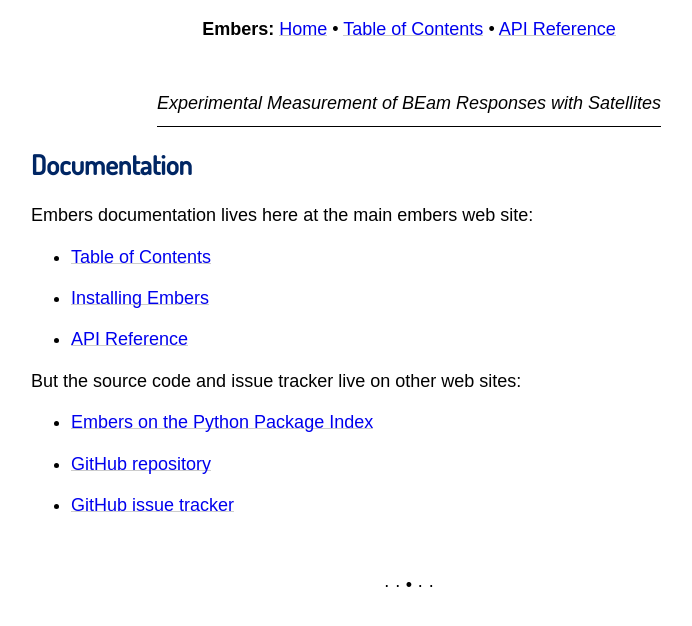
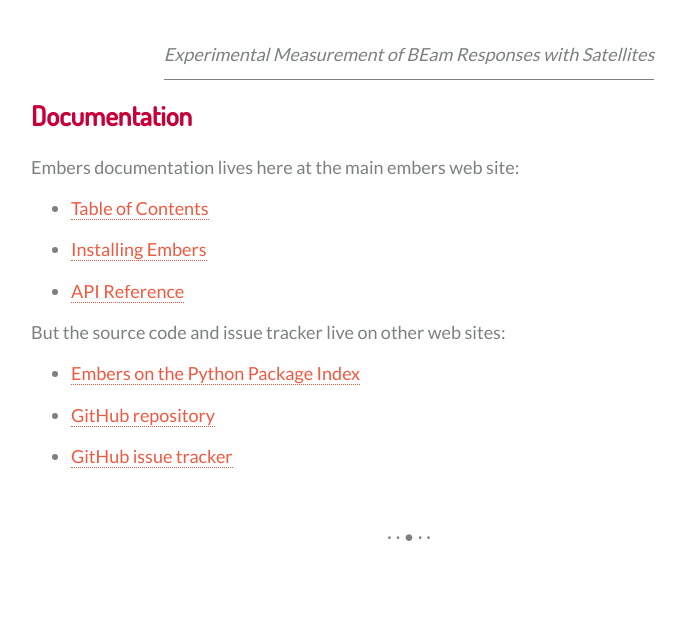
Before and after one commit to amanchokshi/EMBERS, a Sphinx documentation site: the page built from docs/index.rst, in a window 1280 px wide. Shown: the top 626 px of the page, without its empty margins (231-923 px from the left). Built offline with Sphinx 7.4.7, drawn with Linux system fonts in a browser that asks for light colours; some web fonts are replaced.

Commit message:
New fonts colorschemes etc

```diff
--- a/docs/_static/style.css
+++ b/docs/_static/style.css
@@ -49,8 +49,8 @@
     src: url(Dosis-Medium.ttf);
 }
 @font-face {
-    font-family: "Gentium";
-    src: url(GentiumPlus-R.ttf);
+    font-family: "Lato Regular";
+    src: url(Lato-Regular.ttf);
 }
 @font-face {
     font-family: "Fira Code";
@@ -64,7 +64,8 @@
 body {
     padding: 0 1em;
     line-height: 1.3;
-    font-family: "Gentium", sans-serif, serif;
+    font-family: "Lato Regular", sans-serif, serif;
+    color: #7c8081;
     max-width: 36em;
 }
 body:after {
@@ -79,7 +80,7 @@
 }
 h1, h2, h3 {
     font-family: "Dosis";
-    color: #002664;
+    color: #c70039;
 }
 #embers h1 {
     margin-bottom: 0;
@@ -107,7 +108,7 @@
 }
 .motto em {
     padding-bottom: 0.75em;
-    border-bottom: 1px solid black;
+    border-bottom: 1px solid #7c8081;
 }
 code, pre, tt, dt {
     font-family: "Fira Code", monospace, serif;
@@ -128,7 +129,7 @@
     border: none;
     border-radius: 0;
     background: none;
-    font-family: "Gentium", sans-serif, serif;
+    font-family: "Lato Regular", sans-serif, serif;
 }
 dt {
     display: inline-block;
@@ -154,11 +155,14 @@
     border: none;
 }
 a {
+    border-bottom: dotted 1px;
+    color: #f05941;
     text-decoration: none;
-    box-shadow: inset 0 -3px 0 white, inset 0 -4px 0 #ccc;
 }
 a:hover {
-    box-shadow: inset 0 -3px 0 white, inset 0 -4px 0 black;
+    border-bottom: none;
+    color: #ff8264;
+    text-decoration: none;
 }
 #api-reference table a {
     box-shadow: none;
--- a/docs/_templates/layout.html
+++ b/docs/_templates/layout.html
@@ -7,13 +7,13 @@
     <link rel="stylesheet" type="text/css" href="_static/style.css">
   </head>
   <body>
-    {% if title != 'Embers' %}
+    {% if title != 'EMBERS' %}
     <p class="motto">
-      <b>Embers:</b>
+      <b>EMBERS:</b>
       <a href="index.html">Home</a>
-      •
+      ༶
       <a href="toc.html">Table of Contents</a>
-      •
+      ༶
       <a href="api.html">API Reference</a>
     </p>
     {% endif %}
```
Also changed, not shown: docs/_static/Lato-Regular.ttf (added), 2 other files.
